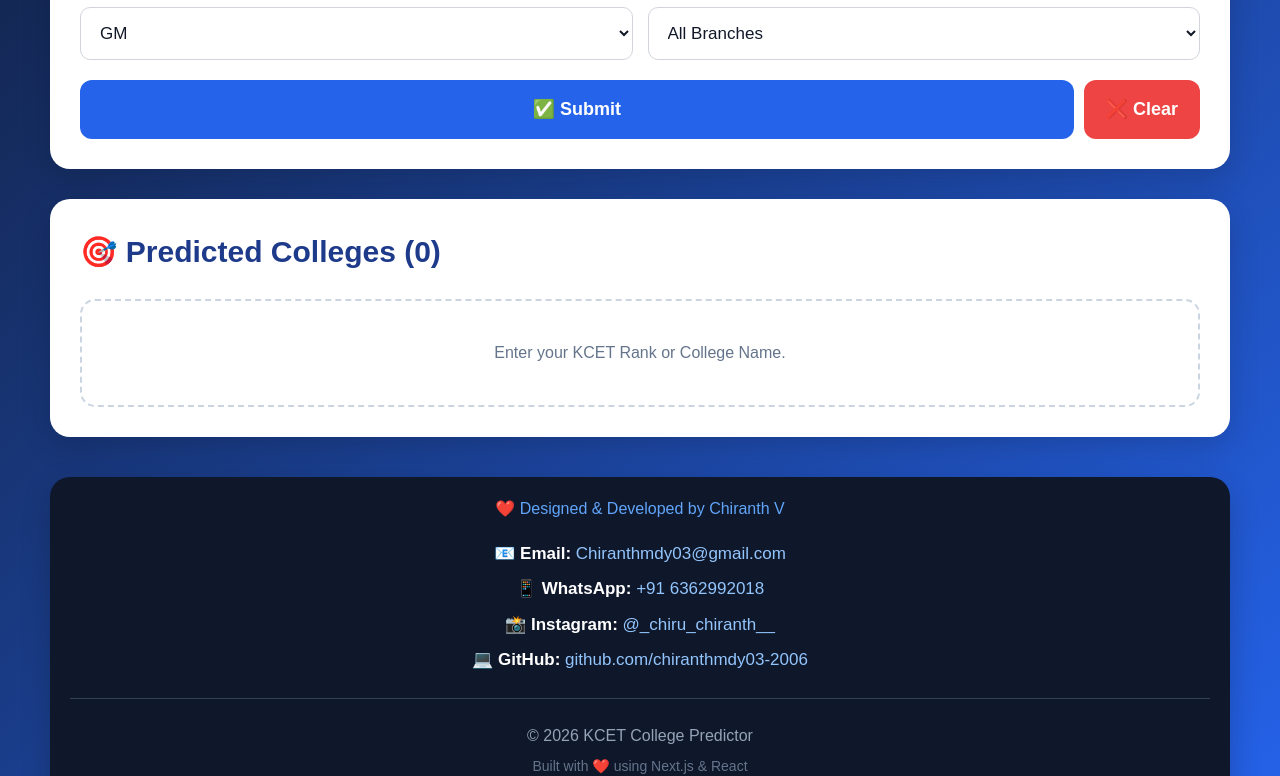
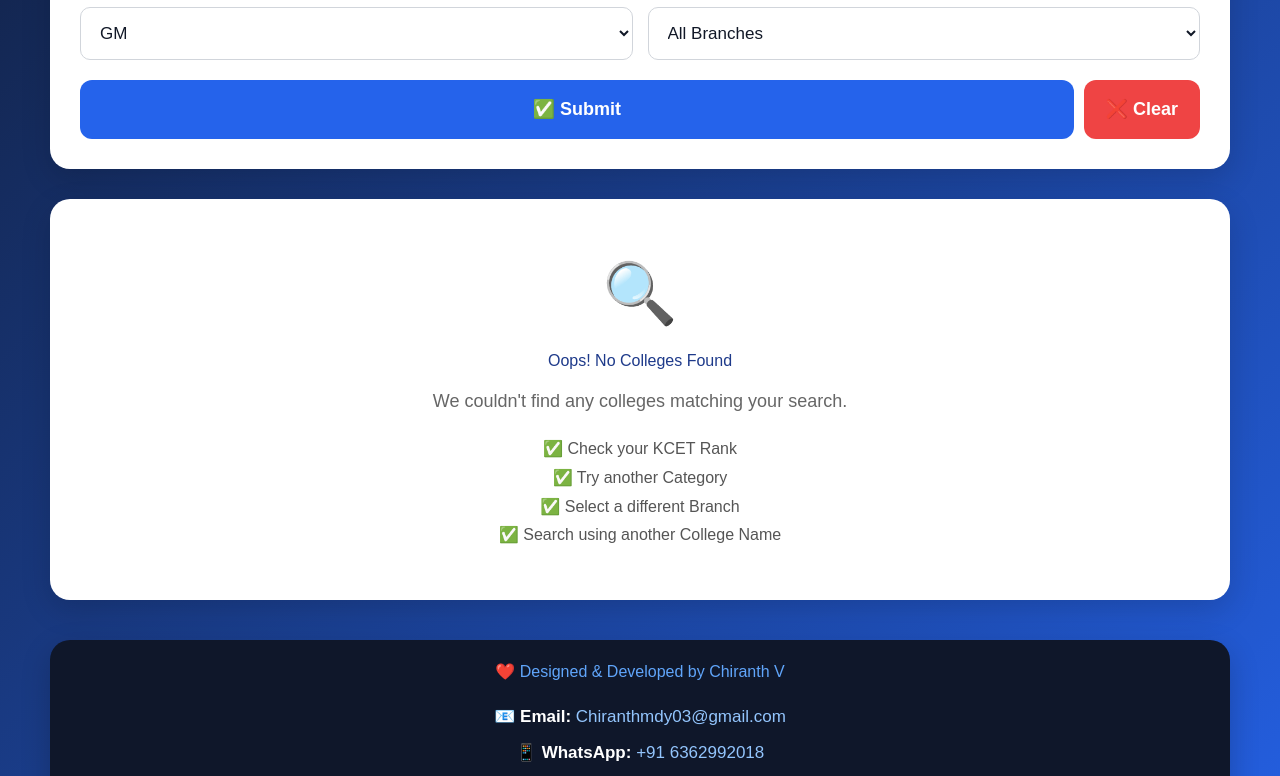
Before and after one commit to chiranthmdy03-2006/kcet-college-predictor, a Next.js app: page / in a window 1280 px wide. Shown: the part 595-1371 px from the top of the page. Built offline with nearby package versions, Linux system fonts and the light colour scheme.

Commit message:
Updated button text

```diff
--- a/app/components/Results.tsx
+++ b/app/components/Results.tsx
@@ -10,6 +10,57 @@ type Props = {
 export default function Results({ results }: Props) {
   const collegeSearch =
     results.length > 0 && results[0].isCollegeSearch;
+
+
+    if (results.length === 0) {
+  return (
+    <div
+      style={{
+        background: "#ffffff",
+        borderRadius: "20px",
+        padding: "50px",
+        marginTop: "30px",
+        textAlign: "center",
+        boxShadow: "0 10px 30px rgba(0,0,0,.15)",
+      }}
+    >
+      <div style={{ fontSize: "60px" }}>🔍</div>
+
+      <h2
+        style={{
+          color: "#1e3a8a",
+          marginTop: "10px",
+          marginBottom: "15px",
+        }}
+      >
+        Oops! No Colleges Found
+      </h2>
+
+      <p
+        style={{
+          color: "#666",
+          fontSize: "18px",
+          marginBottom: "20px",
+        }}
+      >
+        We couldn't find any colleges matching your search.
+      </p>
+
+      <div
+        style={{
+          color: "#555",
+          fontSize: "16px",
+          lineHeight: "1.8",
+        }}
+      >
+        ✅ Check your KCET Rank<br />
+        ✅ Try another Category<br />
+        ✅ Select a different Branch<br />
+        ✅ Search using another College Name
+      </div>
+    </div>
+  );
+}
 
   return (
     <div
```
